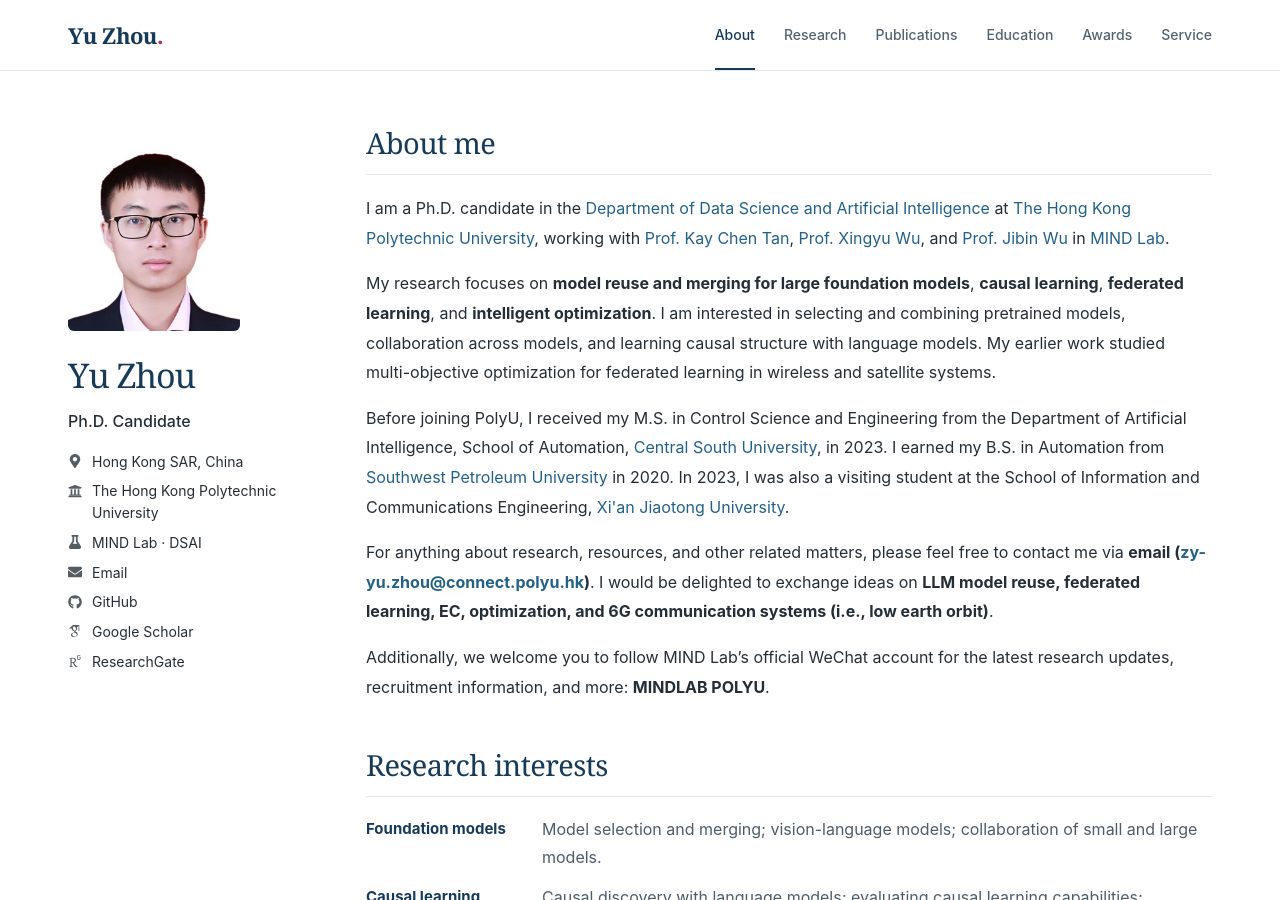
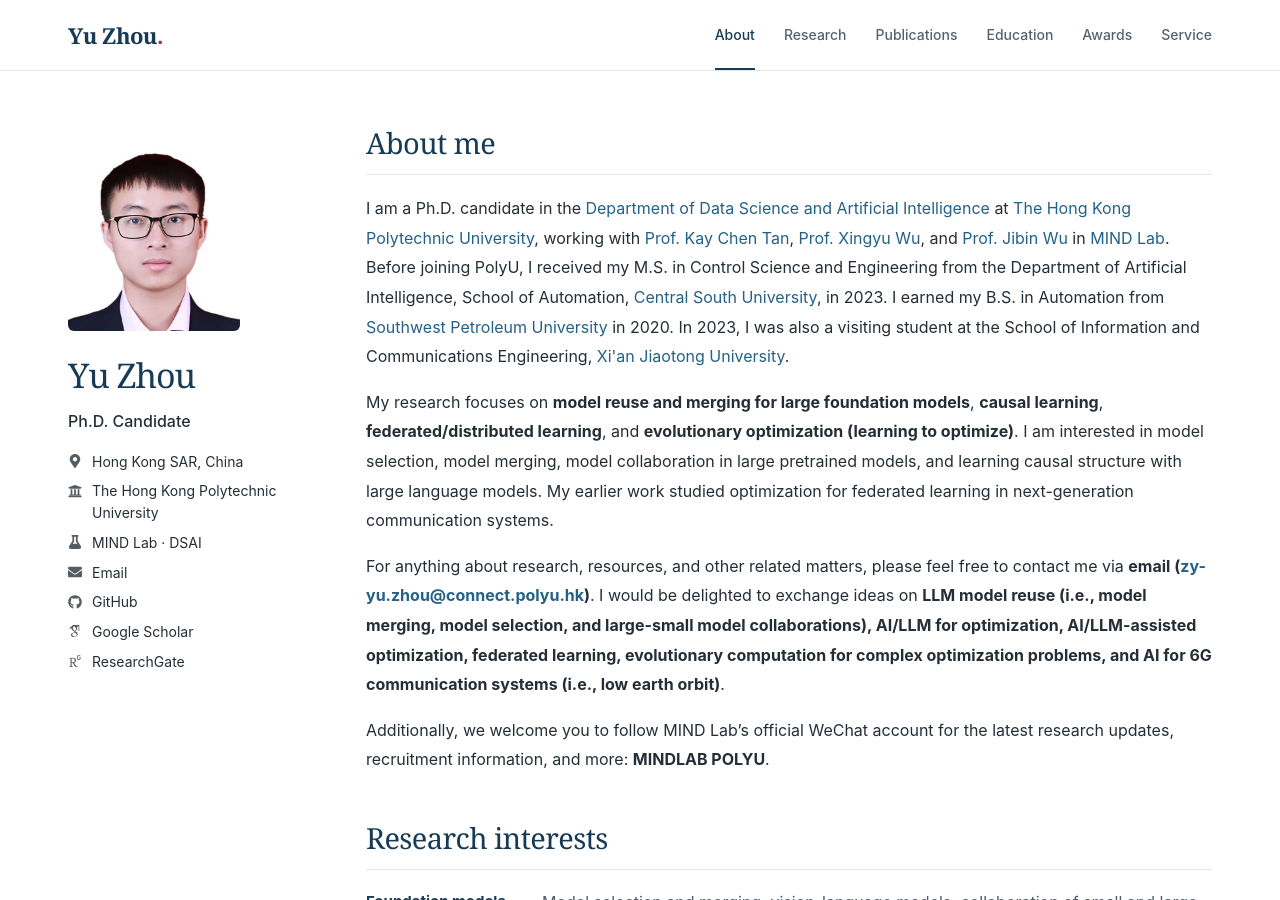
Before and after one commit to Rainy-ZhouYu/rainy-zhouyu.github.io, a Jekyll site: the page built from _pages/about.md, in a window 1280 px wide and 900 px high. Built offline with Jekyll 4.4.1, drawn with Linux system fonts in a browser that asks for light colours.

Commit message:
Revise about page content and research focus
Updated personal and research information for clarity and detail.

```diff
--- a/_pages/about.md
+++ b/_pages/about.md
@@ -4,10 +4,9 @@ layout: default
 ---
 <section class="section about" id="about">
   <h2>About me</h2>
-  <p>I am a Ph.D. candidate in the <a href="https://www.polyu.edu.hk/dsai/">Department of Data Science and Artificial Intelligence</a> at <a href="https://www.polyu.edu.hk/">The Hong Kong Polytechnic University</a>, working with <a href="https://www.polyu.edu.hk/dsai/people/academic-staff/tankaychen/">Prof. Kay Chen Tan</a>, <a href="https://wuxingyu-ai.github.io/">Prof. Xingyu Wu</a>, and <a href="https://www.jibinwu.com/">Prof. Jibin Wu</a> in <a href="https://www.mindlab-ai.com/team">MIND Lab</a>.</p>
-  <p>My research focuses on <strong>model reuse and merging for large foundation models</strong>, <strong>causal learning</strong>, <strong>federated learning</strong>, and <strong>intelligent optimization</strong>. I am interested in selecting and combining pretrained models, collaboration across models, and learning causal structure with language models. My earlier work studied multi-objective optimization for federated learning in wireless and satellite systems.</p>
-  <p>Before joining PolyU, I received my M.S. in Control Science and Engineering from the Department of Artificial Intelligence, School of Automation, <a href="https://www.csu.edu.cn/">Central South University</a>, in 2023. I earned my B.S. in Automation from <a href="https://www.swpu.edu.cn/">Southwest Petroleum University</a> in 2020. In 2023, I was also a visiting student at the School of Information and Communications Engineering, <a href="https://www.xjtu.edu.cn/">Xi'an Jiaotong University</a>.</p>
-  <p>For anything about research, resources, and other related matters, please feel free to contact me via <strong>email (<a href="mailto:zy-yu.zhou@connect.polyu.hk">zy-yu.zhou@connect.polyu.hk</a>)</strong>. I would be delighted to exchange ideas on <strong>LLM model reuse, federated learning, EC, optimization, and 6G communication systems (i.e., low earth orbit)</strong>.</p>
+  <p>I am a Ph.D. candidate in the <a href="https://www.polyu.edu.hk/dsai/">Department of Data Science and Artificial Intelligence</a> at <a href="https://www.polyu.edu.hk/">The Hong Kong Polytechnic University</a>, working with <a href="https://www.polyu.edu.hk/dsai/people/academic-staff/tankaychen/">Prof. Kay Chen Tan</a>, <a href="https://wuxingyu-ai.github.io/">Prof. Xingyu Wu</a>, and <a href="https://www.jibinwu.com/">Prof. Jibin Wu</a> in <a href="https://www.mindlab-ai.com/team">MIND Lab</a>. Before joining PolyU, I received my M.S. in Control Science and Engineering from the Department of Artificial Intelligence, School of Automation, <a href="https://www.csu.edu.cn/">Central South University</a>, in 2023. I earned my B.S. in Automation from <a href="https://www.swpu.edu.cn/">Southwest Petroleum University</a> in 2020. In 2023, I was also a visiting student at the School of Information and Communications Engineering, <a href="https://www.xjtu.edu.cn/">Xi'an Jiaotong University</a>.</p>
+  <p>My research focuses on <strong>model reuse and merging for large foundation models</strong>, <strong>causal learning</strong>, <strong>federated/distributed learning</strong>, and <strong>evolutionary optimization (learning to optimize)</strong>. I am interested in model selection, model merging, model collaboration in large pretrained models, and learning causal structure with large language models. My earlier work studied optimization for federated learning in next-generation communication systems.</p>
+  <p>For anything about research, resources, and other related matters, please feel free to contact me via <strong>email (<a href="mailto:zy-yu.zhou@connect.polyu.hk">zy-yu.zhou@connect.polyu.hk</a>)</strong>. I would be delighted to exchange ideas on <strong>LLM model reuse (i.e., model merging, model selection, and large-small model collaborations), AI/LLM for optimization, AI/LLM-assisted optimization, federated learning, evolutionary computation for complex optimization problems, and AI for 6G communication systems (i.e., low earth orbit)</strong>.</p>
   <p>Additionally, we welcome you to follow MIND Lab’s official WeChat account for the latest research updates, recruitment information, and more: <strong>MINDLAB POLYU</strong>.</p>
 </section>
 <section class="section" id="research">
```
